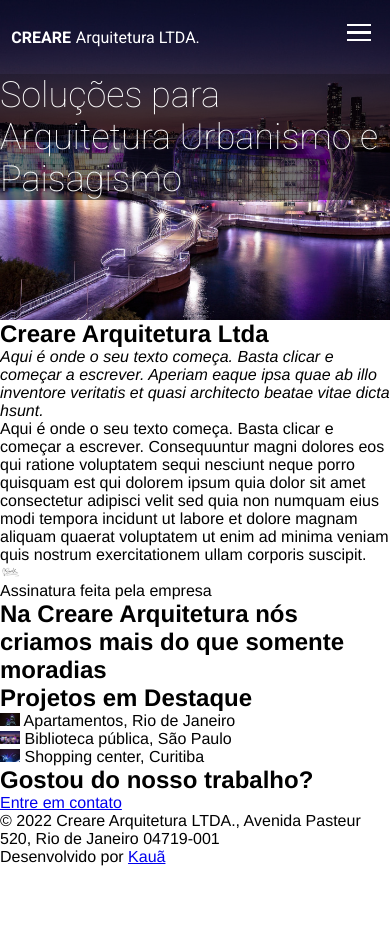
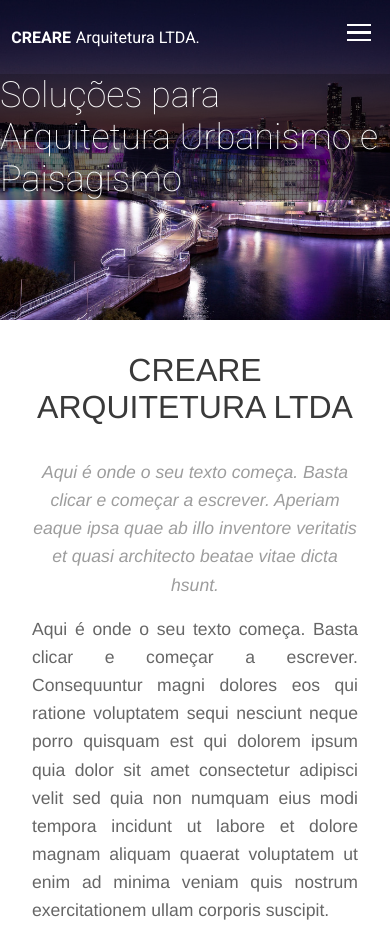
Before and after one commit to kauasilvandrade/arquitetura-ltda, a plain HTML site: page index.html in a window 390 px wide. Shown: the top 928 px of the page. Before the commit the page ends 866 px from the top, so only its background shows below. Drawn offline with Linux system fonts and the light colour scheme.

Commit message:
fazendo o mobile first

```diff
--- a/assets/css/style.css
+++ b/assets/css/style.css
@@ -12,7 +12,10 @@ body {
     font-family: Helvetica, sans-serif;
 }
 
-.container {}
+.container {
+    max-width: 1000px;
+    margin: auto;
+}
 
 /* SEÇÃO DE ENTRADA */
 .secaoEntrada {
@@ -147,26 +150,68 @@ body {
 .conteudo {}
 
 /* SEÇÃO DE DESCRIÇÃO DA EMPRESA */
-.secaoDescricaoEmpresa {}
+.secaoDescricaoEmpresa {
+    padding: 2rem;
+    /* padding: 3.5rem 3rem; */
+    display: flex;
+    flex-direction: column;
+    align-items: center;
+    justify-content: center;
+}
 
-.secaoDescricaoEmpresa h2 {}
+.secaoDescricaoEmpresa h2 {
+    color: #393939;
+    font-weight: 100;
+    text-transform: uppercase;
+    font-size: 2em;
+    /* font-size: 2.2em; */
+    text-align: center;
+    margin-bottom: 2rem;
+}
 
-.secaoDescricaoEmpresa__paragrafo {}
+.secaoDescricaoEmpresa__paragrafo, .secaoDescricaoEmpresa__paragrafo--italico {
+    margin-bottom: 1rem;
+    line-height: 1.6em;
+    font-size: 1.1em;
+}
 
-.secaoDescricaoEmpresa__paragrafo--italic {}
+.secaoDescricaoEmpresa__paragrafo {
+    color: #666;
+    text-align: justify;
+}
+
+.secaoDescricaoEmpresa__paragrafo--italico {
+    color: #9d9d9d;
+    font-style: italic;
+    text-align: center;
+}
 
 .secaoDescricaoEmpresa__assinaturaEmpresa {}
 
 .secaoDescricaoEmpresa__assinaturaEmpresa img {
-    width: 20px;
+    width: 100%;
+    max-width: 350px;
 }
 
 .secaoDescricaoEmpresa__assinaturaEmpresa figcaption {}
 
 /* SEÇÃO O QUE FAZEMOS */
-.secaoOqueFazemos {}
+.secaoOqueFazemos {
+    background-image: url(../img/fundo-2.jpg);
+    background-repeat: no-repeat;
+    background-position: center;
+    background-size: cover;
+    text-align: center;
+    /* padding: 10rem 2rem; */
+    padding: 3rem 1rem;
+}
 
-.secaoOqueFazemos h2 {}
+.secaoOqueFazemos h2 {
+    color: white;
+    font-weight: 100;
+    text-transform: uppercase;
+    line-height: 1.5em;
+}
 
 .secaoOqueFazemos h2 strong {}
 
--- a/index.html
+++ b/index.html
@@ -19,9 +19,6 @@
 
     <!-- SEÇÃO DE ENTRADA -->
     <section class="secaoEntrada">
-
-        <!-- CONTAINER -->
-        <div class="container">
 
         <!-- CABEÇALHO -->
         <header class="secaoEntrada__cabecalho">
@@ -97,19 +94,17 @@
         <!-- TÍTULO DA PÁGINA -->
         <h1>Soluções para Arquitetura Urbanismo e Paisagismo</h1>
 
-        </div>
-
     </section>
 
     <!-- CONTEÚDO -->
     <main class="conteudo">
 
         <!-- SEÇÃO DE DESCRIÇÃO DA EMPRESA -->
-        <section class="secaoDescricaoEmpresa">
+        <section class="secaoDescricaoEmpresa container">
 
             <h2>Creare Arquitetura Ltda</h2>
 
-            <p class="secaoDescricaoEmpresa__paragrafo secaoDescricaoEmpresa__paragrafo--italico">
+            <p class="secaoDescricaoEmpresa__paragrafo--italico">
                 <em>Aqui é onde o seu texto começa. Basta clicar e começar a escrever. Aperiam eaque ipsa quae ab illo inventore veritatis et quasi architecto beatae vitae dicta hsunt.</em>
             </p>
 
@@ -121,7 +116,7 @@
 
                 <img src="assets/img/assinatura.png" alt="Assinatura feita pela empresa">
 
-                <figcaption>Assinatura feita pela empresa</figcaption>
+                <figcaption hidden>Assinatura feita pela empresa</figcaption>
 
             </figure>
 
```
Also changed, not shown: assets/img/fundo-4.jpg (added). Lines whose indentation alone changed are shown as unchanged.
